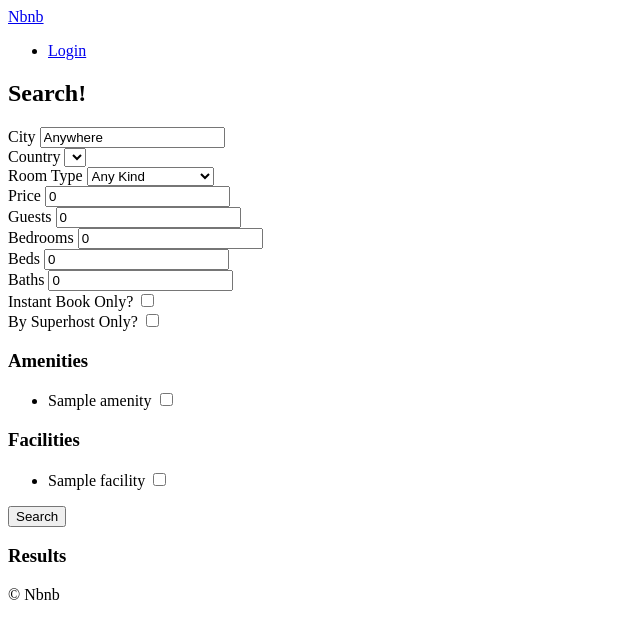
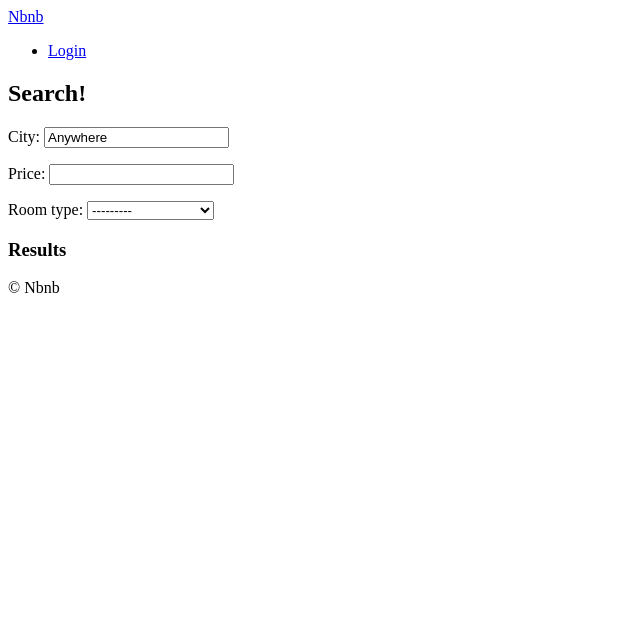
Before and after one commit to IntelligenceTeam/Airbnb-clone, a Django app: page /rooms/search/ in a window 1280 px wide. Shown: the top 639 px of the page, without its empty margins (0-640 px from the left). Run offline with Django 3.2, Linux system fonts and the light colour scheme; tables that the repository leaves empty hold one stand-in row (values such as "Sample post"); lists and menus that the app fills with data are empty.

Commit message:
#13.7 Introduction to Django Forms

```diff
--- /dev/null
+++ b/rooms/forms.py
@@ -0,0 +1,7 @@
+from django import forms
+from . import models
+
+class SearchForm(forms.Form):
+    city = forms.CharField(initial="Anywhere")
+    price = forms.IntegerField(required=False)
+    room_type = forms.ModelChoiceField(queryset=models.RoomType.objects.all())
--- a/rooms/views.py
+++ b/rooms/views.py
@@ -1,7 +1,7 @@
 from django.views.generic import ListView, DetailView
 from django.shortcuts import render
 from django_countries import countries
-from . import models
+from . import models, forms
 
 
 class HomeView(ListView):
@@ -23,87 +23,5 @@
 
 
 def search(request):
-    city = request.GET.get("city", "Anywhere")  # default값으로 Anywhere
-    city = str.capitalize(city)
-    country = request.GET.get("country", "KR")
-    room_type = int(request.GET.get("room_type", 0))
-    price = int(request.GET.get("price", 0))
-    guests = int(request.GET.get("guests", 0))
-    bedrooms = int(request.GET.get("bedrooms", 0))
-    beds = int(request.GET.get("beds", 0))
-    baths = int(request.GET.get("baths", 0))
-    instant = bool(request.GET.get("instant", False))
-    superhost = bool(request.GET.get("superhost", False))
-    s_amenities = request.GET.getlist("amenities")
-    s_facilities = request.GET.getlist("facilities")
-    # get은 하나의 항목만 나타내지만 getlist는 선택한 항목들을 리스트로 나타낸다.
-
-    room_types = models.RoomType.objects.all()
-
-    form = {
-        "city": city,
-        "s_room_type": room_type,
-        "s_country": country,
-        "price": price,
-        "guests": guests,
-        "bedrooms": bedrooms,
-        "beds": beds,
-        "baths": baths,
-        "s_amenities": s_amenities,
-        "s_facilities": s_facilities,
-        "instant": instant,
-        "superhost": superhost,
-    }
-
-    amenities = models.Amenity.objects.all()
-    facilities = models.Facility.objects.all()
-
-    choices = {
-        "countries": countries,
-        "room_types": room_types,
-        "amenities": amenities,
-        "facilities": facilities,
-    }
-
-    filter_args = {}
-
-    if city != "Anywhere":
-        filter_args["city__startswith"] = city
-
-    filter_args["country"] = country
-
-    if room_type != 0:
-        filter_args["room_type__pk"] = room_type
-
-    if price != 0:
-        filter_args["price__lte"] = price
-
-    if guests != 0:
-        filter_args["guests__gte"] = guests  # greater than equals
-
-    if bedrooms != 0:
-        filter_args["bedrooms__gte"] = bedrooms
-
-    if beds != 0:
-        filter_args["beds__gte"] = beds
-
-    if baths != 0:
-        filter_args["baths__gte"] = baths
-
-    if instant is True:
-        filter_args["instant_book"] = True
-
-    if superhost is True:
-        filter_args["host__superhost"]
-
-    if len(s_amenities) > 0:
-        for s_amenity in s_amenities:
-            filter_args["amenities__pk"] = int(s_amenity)
-
-    if len(s_facilities) > 0:
-        for s_facility in s_facilities:
-            filter_args["facilities__pk"] = int(s_facility)
-
-    rooms = models.Room.objects.filter(**filter_args)
-
-    return render(request, "rooms/search.html", {**form, **choices, "rooms": rooms})
+    form = forms.SearchForm()
+    return render(request, "rooms/search.html", {"form":form})
--- a/templates/rooms/search.html
+++ b/templates/rooms/search.html
@@ -14,87 +14,9 @@
     <h2>Search!</h2>
 
     <form action="{% url "rooms:search" %}">
-        <div>
-            <label for="city">City</label>
-            <input value="{{city}}" id="city" name="city" placeholder="Search By City" />
-        </div>
-
-        <div>
-            <label for="country">Country</label>
-            <select name="country" id="country">
-                {% for country in countries %}
-                <option value="{{country.code}}" {% if country.code == s_country %}selected{% endif %}>{{country.name}}
-                </option>
-                {% endfor %}
-            </select>
-        </div>
-
-        <div>
-            <label for="room_type">Room Type</label>
-            <select name="room_type" id="room_type">
-                <option value="0" {% if s_room_type == 0 %}selected{% endif %}>Any Kind</option>
-                {% for room_type in room_types %}
-                <option value="{{room_type.pk}}" {% if s_room_type == room_type.pk %}selected{% endif %}>{{room_type.name}}
-                </option>
-                {% endfor %}
-            </select>
-        </div>
-        <div>
-            <label for="price">Price</label>
-            <input value="{{price}}" type="number" name="price" id="price" placeholder="Price">
-        </div>
-        <div>
-            <label for="guests">Guests</label>
-            <input value="{{guests}}" type="number" name="guests" id="guests" placeholder="Guests">
-        </div>
-        <div>
-            <label for="bedrooms">Bedrooms</label>
-            <input value="{{bedrooms}}" type="number" name="bedrooms" id="bedrooms" placeholder="Bedrooms">
-        </div>
-        <div>
-            <label for="beds">Beds</label>
-            <input value="{{beds}}" type="number" name="beds" id="beds" placeholder="Beds">
-        </div>
-        <div>
-            <label for="baths">Baths</label>
-            <input value="{{baths}}" type="number" name="baths" id="baths" placeholder="Baths">
-        </div>
-        <div>
-            <label for="instant">Instant Book Only?</label>
-            <input type="checkbox" name="instant" id="instant" {% if instant %}checked{% endif %} />
-        </div>
-        <div>
-            <label for="superhost">By Superhost Only?</label>
-            <input type="checkbox" name="superhost" id="superhost" {% if superhost %}checked{% endif %} />
-        </div>
-        <div>
-            <h3>Amenities</h3>
-            <ul>
-
-                {% for amenity in amenities %}
-                <li>
-                    <label for="a_{{amenity.pk}}">{{amenity.name}}</label>
-                    <input id="a_{{amenity.pk}}" name="amenities" type="checkbox" value="{{amenity.pk}}"
-                        {% if amenity.pk|slugify in s_amenities %}checked{% endif %} />
-                    <!-- amenity.pk는 int고 s_amenities는 str의 리스트이다. 저렇게 |slugify를 해주면 str로 바꿔준다.  -->
-                </li>
-                {% endfor %}
-            </ul>
-        </div>
-        <div>
-            <h3>Facilities</h3>
-            <ul>
-                {% for facility in facilities %}
-                <li>
-                    <label for="f_{{facility.pk}}">{{facility.name}}</label>
-                    <input id="f_{{facility.pk}}" name="facilities" type="checkbox" value="{{facility.pk}}"
-                        {% if facility.pk|slugify in s_facilities %}checked{% endif %} />
-                </li>
-                {% endfor %}
-            </ul>
-        </div>
-        <button>Search</button>
+        {{form.as_p}}
     </form>
+    {% comment %} as_p로 하면 paragraph처리를 해서 옆이 아니라 아래로 나란히 나열됨. {% endcomment %}
 
     <h3> Results </h3>
 
```
